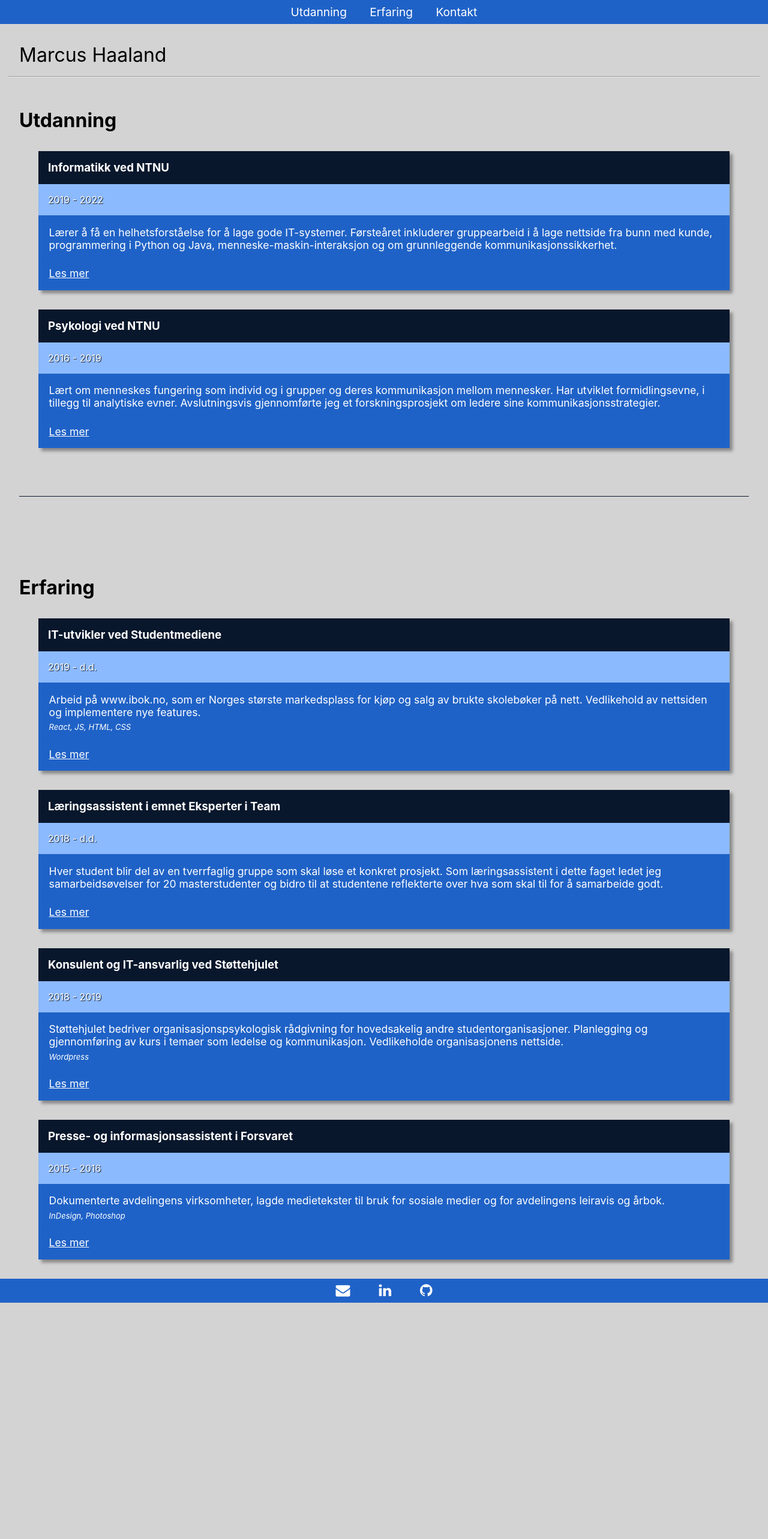
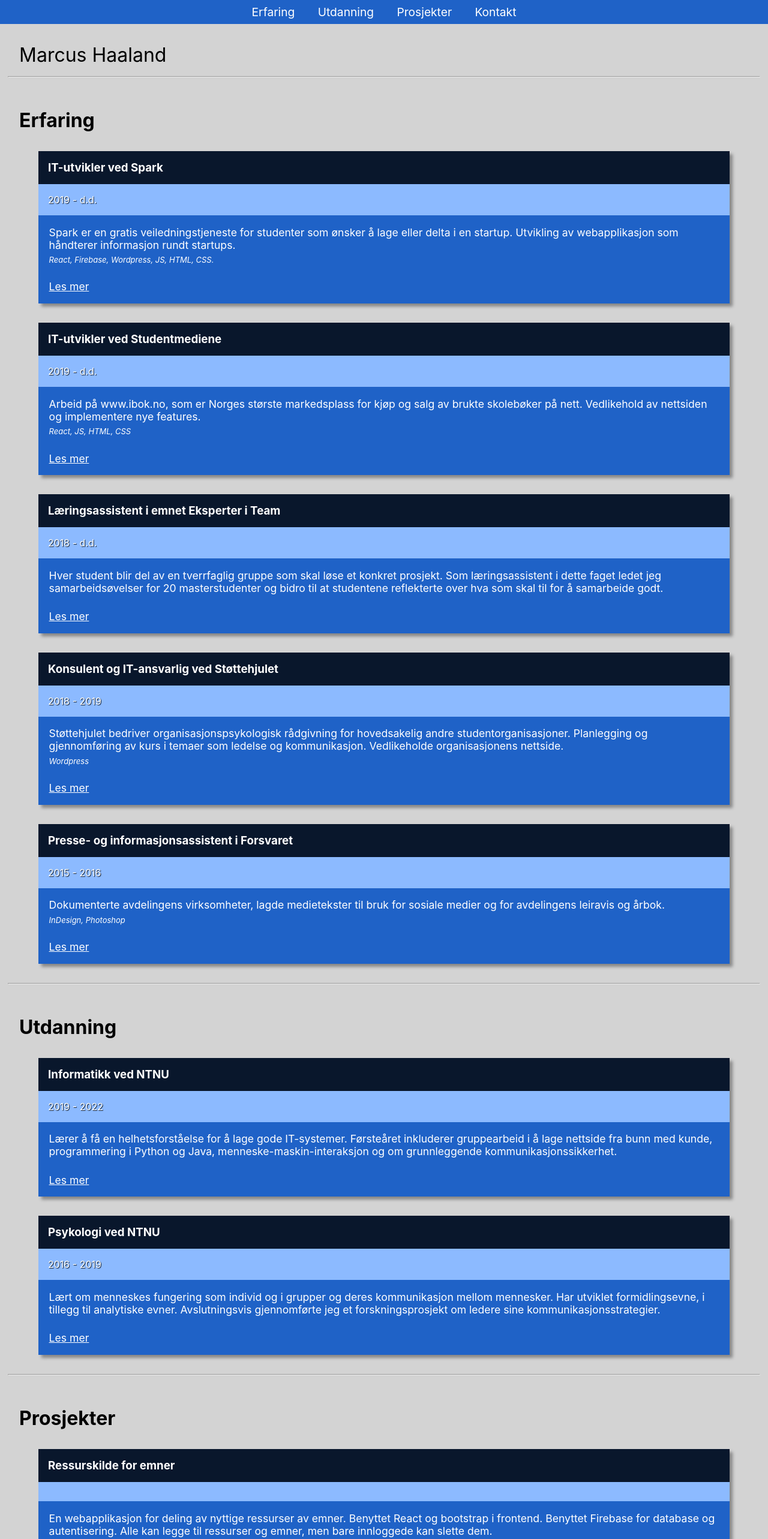
Before and after one commit to haalmarc/CV, a React (Create React App) app: page / in a window 1280 px wide. Shown: the top 2566 px of the page at 60% size. Before the commit the page ends 2172 px from the top, so only its background shows below. Built offline with nearby package versions, Linux system fonts and the light colour scheme.

Commit message:
Change order of headers

```diff
--- a/src/App.css
+++ b/src/App.css
@@ -28,10 +28,3 @@ a.anchor {
   font-weight: normal;
   margin: 1em 1em 0.5em 1em;
 }
-
-.line {
-  width: 95%;
-  height: 1px;
-  background-color: #09172c;
-  margin: 5em auto;
-}
--- a/src/App.js
+++ b/src/App.js
@@ -11,29 +11,18 @@ function App() {
       <h1 className="username">
         Marcus Haaland
       </h1>
-      <hr></hr>
-      <a className="anchor" id="utdanning" href="#utdanning">Hidden text</a>
-      <h1>
-        Utdanning
-      </h1>
-      <Infobox
-        job="Informatikk ved NTNU"
-        date="2019 - 2022"
-        jobdesc="Lærer å få en helhetsforståelse for å lage gode IT-systemer. Førsteåret inkluderer gruppearbeid i å lage nettside fra bunn med kunde, programmering i Python og Java, menneske-maskin-interaksjon og om grunnleggende kommunikasjonssikkerhet."
-        link="https://www.ntnu.no/studier/bit/om"
-      />
-      <Infobox
-        job="Psykologi ved NTNU"
-        date="2016 - 2019"
-        jobdesc="Lært om menneskes fungering som individ og i grupper og deres kommunikasjon mellom mennesker. Har utviklet formidlingsevne, i tillegg til analytiske evner. Avslutningsvis gjennomførte jeg et forskningsprosjekt om ledere sine kommunikasjonsstrategier."
-        link="https://www.ntnu.no/studier/bpsy"
-      />
-      <div className="line">
-      </div>
+      <hr />
       <a className="anchor" id="erfaring" href="#erfaring">Hidden text</a>
       <h1>
         Erfaring
       </h1>
+      <Infobox
+        job="IT-utvikler ved Spark"
+        date="2019 - d.d."
+        jobdesc="Spark er en gratis veiledningstjeneste for studenter som ønsker å lage eller delta i en startup. Utvikling av webapplikasjon som håndterer informasjon rundt startups."
+        tech="React, Firebase, Wordpress, JS, HTML, CSS."
+        link="https://www.sparkntnu.no"
+      />
       <Infobox
         job="IT-utvikler ved Studentmediene"
         date="2019 - d.d."
@@ -61,6 +50,35 @@ function App() {
         tech="InDesign, Photoshop"
         link="https://www.facebook.com/Grensevakten/"
       />
+      <hr />
+      <a className="anchor" id="utdanning" href="#utdanning">Hidden text</a>
+      <h1>
+        Utdanning
+      </h1>
+      <Infobox
+        job="Informatikk ved NTNU"
+        date="2019 - 2022"
+        jobdesc="Lærer å få en helhetsforståelse for å lage gode IT-systemer. Førsteåret inkluderer gruppearbeid i å lage nettside fra bunn med kunde, programmering i Python og Java, menneske-maskin-interaksjon og om grunnleggende kommunikasjonssikkerhet."
+        link="https://www.ntnu.no/studier/bit/om"
+      />
+      <Infobox
+        job="Psykologi ved NTNU"
+        date="2016 - 2019"
+        jobdesc="Lært om menneskes fungering som individ og i grupper og deres kommunikasjon mellom mennesker. Har utviklet formidlingsevne, i tillegg til analytiske evner. Avslutningsvis gjennomførte jeg et forskningsprosjekt om ledere sine kommunikasjonsstrategier."
+        link="https://www.ntnu.no/studier/bpsy"
+      />
+      <hr />
+      <a className="anchor" id="prosjekter" href="#prosjekter">Hidden text</a>
+      <h1>
+        Prosjekter
+      </h1>
+      <Infobox
+        job="Ressurskilde for emner"
+        date=""
+        jobdesc="En webapplikasjon for deling av nyttige ressurser av emner. Benyttet React og bootstrap i frontend. Benyttet Firebase for database og autentisering. Alle kan legge til ressurser og emner, men bare innloggede kan slette dem."
+        tech="React, Bootstrap, Firebase"
+        link="https://s.ntnu.no/mineemner"
+      />
       <Footer />
     </div>
   );
--- a/src/components/Header/index.js
+++ b/src/components/Header/index.js
@@ -6,8 +6,9 @@ class Header extends React.Component {
     return (
       <header>
         <nav>
+          <a href="#erfaring" className="navElement">Erfaring</a>
           <a href="#utdanning" className="navElement">Utdanning</a>
-          <a href="#erfaring" className="navElement">Erfaring</a>
+          <a href="#prosjekter" className="navElement">Prosjekter</a>
           <a href="#footer" className="navElement">Kontakt</a>
         </nav>
       </header>
```
